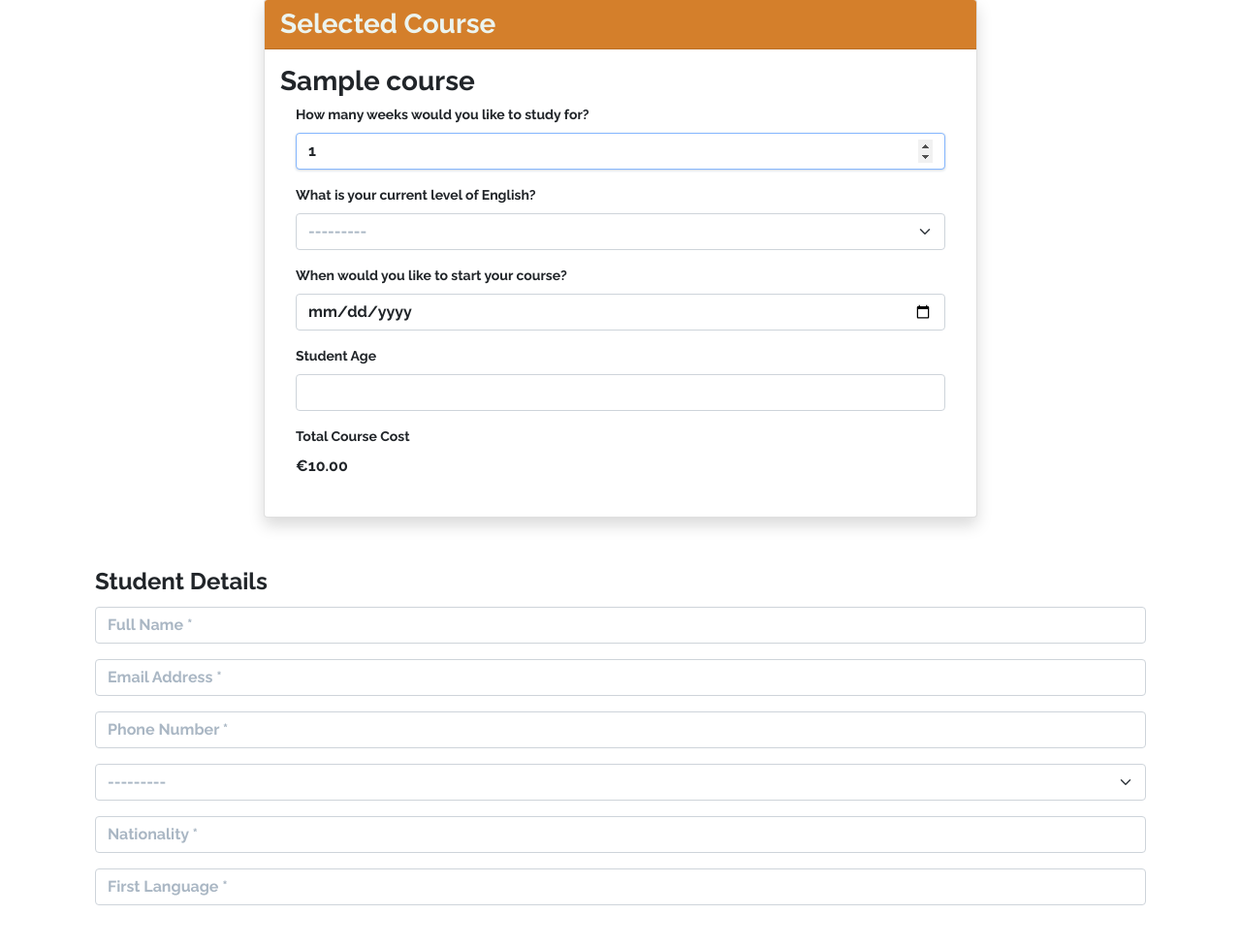
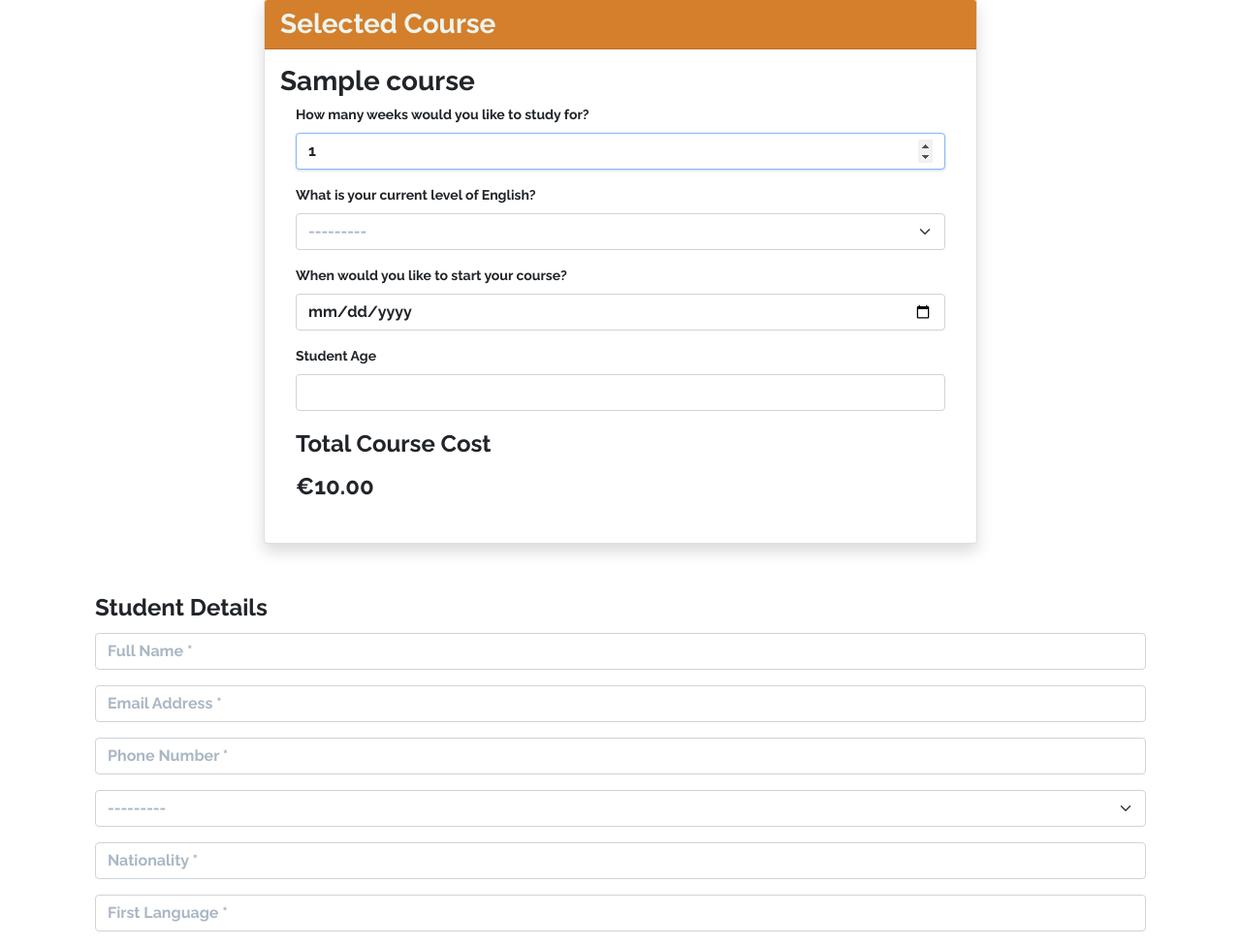
Before and after one commit to jameskelly33/Milestone-Project-4-LangSchool, a Django app: page /booking_form/1 in a window 1280 px wide. Shown: the part 279-1255 px from the top of the page at 97% size. Run offline with Django 4.2, Linux system fonts and the light colour scheme; tables that the repository leaves empty hold one stand-in row (values such as "Sample post"); parts of the project's set-up code (start-up, migrations or seed data) failed here and were passed over; some libraries are stand-ins or nearby versions.

Commit message:
Update form stylings on booking form

```diff
--- a/booking_form/static/css/booking_form.css
+++ b/booking_form/static/css/booking_form.css
@@ -43,3 +43,7 @@ select option[value=""] {
 .dateinput::placeholder{
     color:#aab7c4  ;
 }
+
+.total-cost{
+    font-size: 1.5rem;
+}
--- a/booking_form/templates/booking_form/booking_form.html
+++ b/booking_form/templates/booking_form/booking_form.html
@@ -33,8 +33,8 @@
                                         {{booking_form.course_start_date | as_crispy_field}}
                                     <legend class="fieldset-label small">Student Age</legend>
                                         {{ booking_form.age | as_crispy_field }}
-                                    <legend class="fieldset-label small">Total Course Cost</legend>
-                                        <p> €<span id="total_course_cost">{{course.cost_per_week}}</span></p>
+                                    <legend class="fieldset-label ">Total Course Cost</legend>
+                                        <p class="total-cost"> €<span id="total_course_cost" >{{course.cost_per_week}}</span></p>
                                 </fieldset>
 
                         </div>
```
